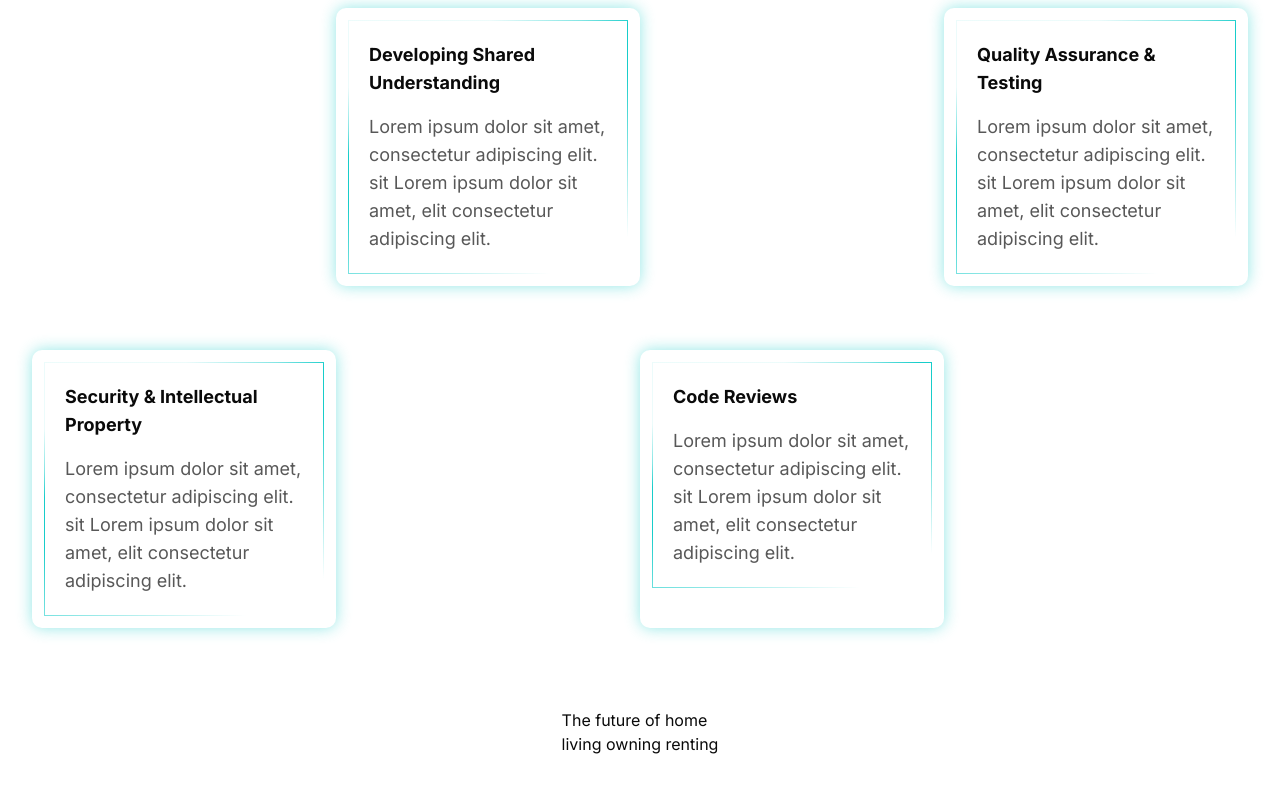
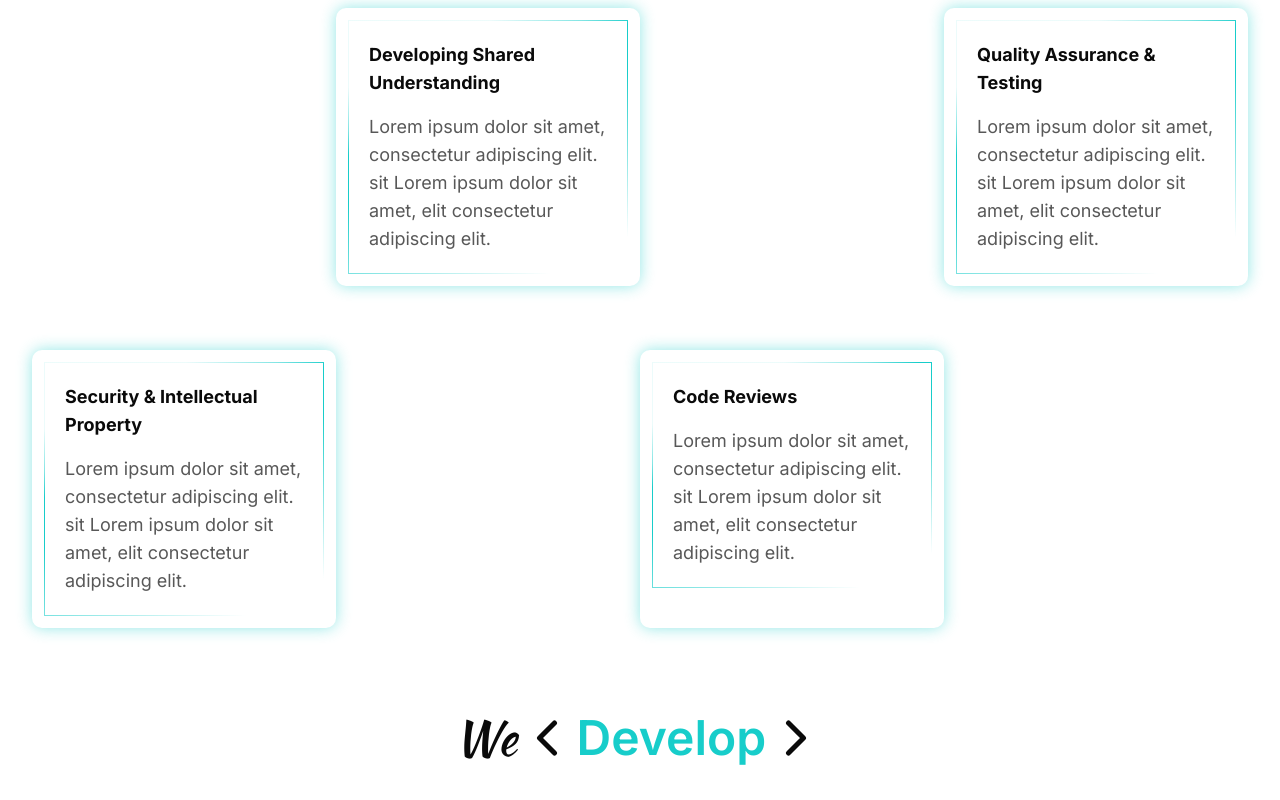
Before and after one commit to Roshen-Perera/ceylon-developers-portfolio, a Next.js app: page / in a window 1280 px wide. Shown: the part 2316-3116 px from the top of the page. Before the commit the page ends 3072 px from the top, so only its background shows below. Built offline with nearby package versions, Linux system fonts and the light colour scheme.

Commit message:
Created heading

```diff
--- a/app/page.tsx
+++ b/app/page.tsx
@@ -4,6 +4,7 @@ import MeshVector from "@/components/meshVector";
 import MeshVector2 from "@/components/meshVector2";
 import NavBar from "@/components/navBar";
 import ServiceCarousel from "@/components/serviceCarousel";
+import { ChevronLeft, ChevronRight } from "lucide-react";
 import Image from "next/image";
 
 export default function Home() {
@@ -219,13 +220,13 @@ export default function Home() {
           </div>
         </div>
         <div className="flex flex-col items-center justify-center mt-12">
-          <div className="animation-container">
-            <span className="base-text">The future of home</span>
-            <div className="spans-container">
-              <span className="word"> living</span>
-              <span className="word"> owning</span>
-              <span className="word"> renting</span>
-            </div>
+          <div className="flex text-center mb-8 items-center">
+            <p className="text-5xl">
+              <span className="font-kaushan">We</span>
+            </p>
+            <ChevronLeft size={60} />
+            <p className="text-5xl  font-semibold text-[#17CDCA]"> Develop </p>
+            <ChevronRight size={60} />
           </div>
         </div>
       </div>
```
